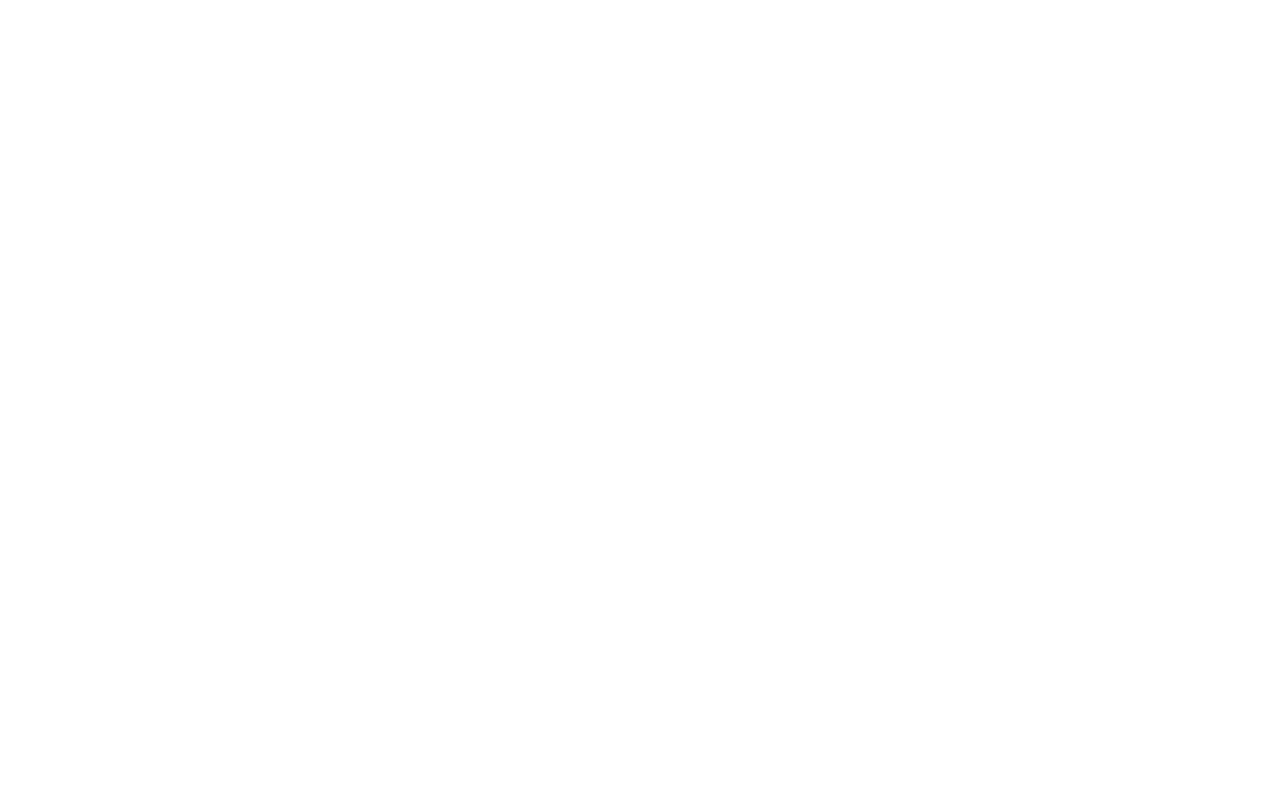
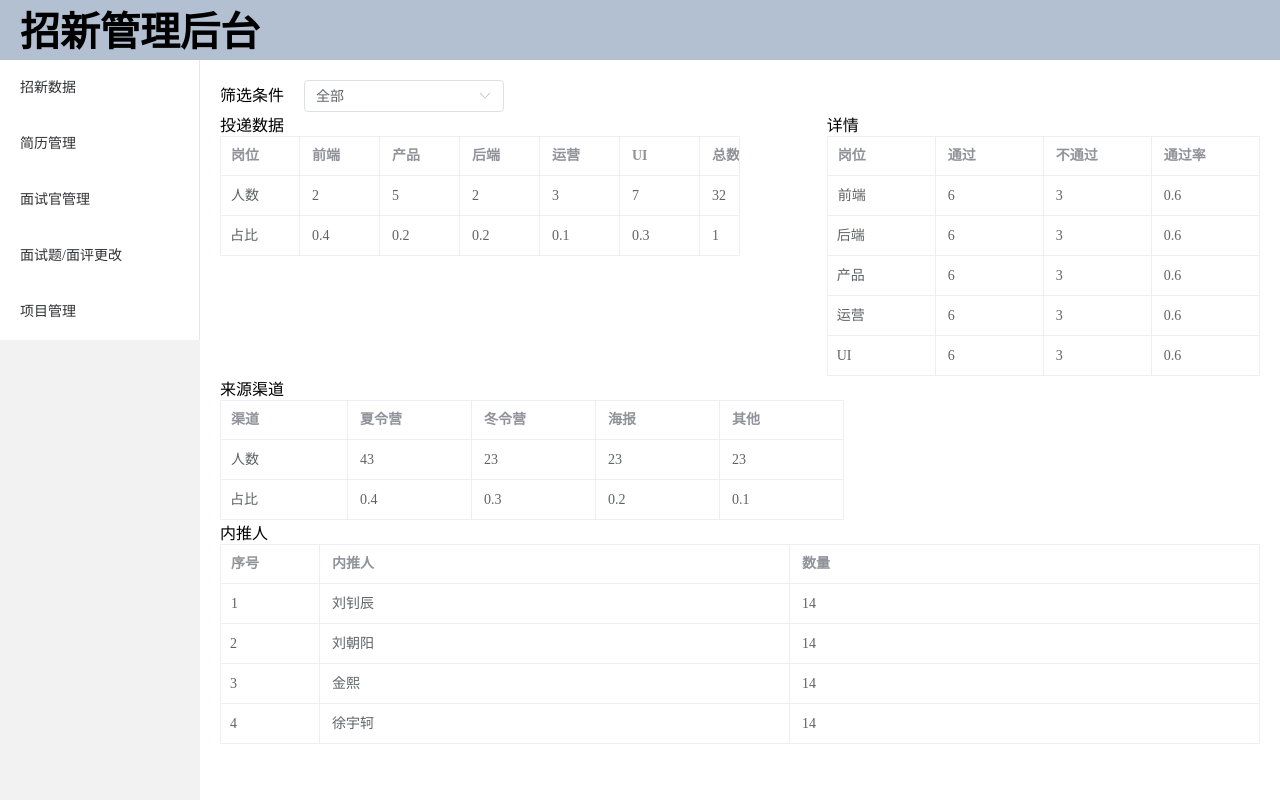
Before and after one commit to faga1/enroll, a Vue app: page /admin/data in a window 1280 px wide. Before the commit this address had no page. Built offline with nearby package versions, Linux system fonts and the light colour scheme.

Commit message:
招新数据

```diff
--- /dev/null
+++ b/src/views/admin/admin.vue
@@ -0,0 +1,32 @@
+<template>
+    <el-container>
+      <el-header>招新管理后台</el-header>
+      <el-container>
+        <el-aside width="200px">
+            <el-menu router>
+                <el-menu-item index="1" route="/admin/data">招新数据</el-menu-item>
+                <el-menu-item index="2" route="/admin/resumeMag">简历管理</el-menu-item>
+                <el-menu-item index="3" route="/admin/interviewerMag">面试官管理</el-menu-item>
+                <el-menu-item index="4" route="/admin/changeInterview">面试题/面评更改</el-menu-item>
+                <el-menu-item index="5" route="/admin/projectMag">项目管理</el-menu-item>
+            </el-menu>
+        </el-aside>
+        <el-main><router-view></router-view></el-main>
+      </el-container>
+    </el-container>
+</template>
+<script setup lang="ts">
+</script>
+<style lang="less" scoped>
+.el-container{
+    height: 100vh;
+    .el-header{
+        font-size: 40px;
+        font-weight: 600;
+        background-color: #b3c0d1;
+    }
+    .el-aside{
+        background-color: rgb(242,242,242);
+    }
+}
+</style>
--- /dev/null
+++ b/src/views/admin/changeInterview.vue
@@ -0,0 +1,7 @@
+<template>
+changeinterview
+</template>
+<script setup lang="ts">
+</script>
+<style lang="less" scoped>
+</style>
--- /dev/null
+++ b/src/views/admin/data.vue
@@ -0,0 +1,90 @@
+<template>
+    <div>
+        <span>筛选条件</span>
+        <el-select v-model="post">
+            <el-option
+            v-for="item in postList"
+            :key='item.name'
+            :label="item.name"
+            :value="item.name"></el-option>
+        </el-select>
+    </div>
+    <el-row>
+        <el-col :span="12">
+            <div class="title">投递数据</div>
+            <el-table :data="deliveryData" border>
+                <el-table-column prop="post" label="岗位"></el-table-column>
+                <el-table-column prop="front" label="前端"></el-table-column>
+                <el-table-column prop="pm" label="产品"></el-table-column>
+                <el-table-column prop="end" label="后端"></el-table-column>
+                <el-table-column prop="operate" label="运营"></el-table-column>
+                <el-table-column prop="UI" label="UI"></el-table-column>
+                <el-table-column prop="total" label="总数"></el-table-column>
+            </el-table>
+        </el-col>
+        <el-col :span="10" style="margin-left:auto">
+            <div class="title">详情</div>
+            <el-table :data="dataDetail" border>
+                <el-table-column prop="post" label="岗位"></el-table-column>
+                <el-table-column prop="passed" label="通过"></el-table-column>
+                <el-table-column prop="noPass" label="不通过"></el-table-column>
+                <el-table-column prop="passRate" label="通过率"></el-table-column>
+            </el-table>
+        </el-col>
+    </el-row>
+    <div style="width:60%">
+        <div class="title">来源渠道</div>
+        <el-table :data="wayDetail" border>
+                <el-table-column prop="from" label="渠道"></el-table-column>
+                <el-table-column prop="sumCamp" label="夏令营"></el-table-column>
+                <el-table-column prop="winCamp" label="冬令营"></el-table-column>
+                <el-table-column prop="poster" label="海报"></el-table-column>
+                <el-table-column prop="other" label="其他"></el-table-column>
+            </el-table>
+    </div>
+    <div>
+        <div>内推人</div>
+        <div class="container">
+            <el-table :data="putinData" border>
+                <el-table-column type="index" label="序号" width="100px"></el-table-column>
+                <el-table-column prop="putin" label="内推人"></el-table-column>
+                <el-table-column prop="number" label="数量"></el-table-column>
+            </el-table>
+        </div>
+    </div>
+</template>
+<script setup lang="ts">
+import { reactive, ref } from 'vue'
+
+const post = ref('全部')
+const postList = reactive([
+    { name: '前端' },
+    { name: '后端' },
+    { name: '产品' },
+    { name: '运营' }
+])
+const deliveryData = reactive([
+  { post: '人数', front: '2', pm: 5, end: 2, operate: 3, UI: 7, total: 32 },
+  { post: '占比', front: 0.4, pm: 0.2, end: 0.2, operate: 0.1, UI: 0.3, total: 1 },
+])
+const dataDetail = reactive([
+    { post: '前端', passed: 6, noPass: 3, passRate: 0.6 },
+    { post: '后端', passed: 6, noPass: 3, passRate: 0.6 },
+    { post: '产品', passed: 6, noPass: 3, passRate: 0.6 },
+    { post: '运营', passed: 6, noPass: 3, passRate: 0.6 },
+    { post: 'UI', passed: 6, noPass: 3, passRate: 0.6 },
+])
+const wayDetail = reactive([
+    { from: '人数', sumCamp: 43, winCamp: 23, poster: 23, other: 23 },
+    { from: '占比', sumCamp: 0.4, winCamp: 0.3, poster: 0.2, other: 0.1 }
+])
+const putinData = reactive([
+    { putin: '刘钊辰', number: 14 },
+    { putin: '刘朝阳', number: 14 },
+    { putin: '金熙', number: 14 },
+    { putin: '徐宇轲', number: 14 }
+
+])
+</script>
+<style lang="less" scoped>
+</style>
--- /dev/null
+++ b/src/views/admin/interviewerMag.vue
@@ -0,0 +1,7 @@
+<template>
+interviewerMag
+</template>
+<script setup lang="ts">
+</script>
+<style lang="less" scoped>
+</style>
--- /dev/null
+++ b/src/views/admin/projectMag.vue
@@ -0,0 +1,7 @@
+<template>
+projectMag
+</template>
+<script setup lang="ts">
+</script>
+<style lang="less" scoped>
+</style>
--- /dev/null
+++ b/src/views/admin/resumeMag.vue
@@ -0,0 +1,7 @@
+<template>
+resumeMag
+</template>
+<script setup lang="ts">
+</script>
+<style lang="less" scoped>
+</style>
```
Also changed, not shown: auto-imports.d.ts (+8 -0 lines), src/router/index.ts (+18 -1 lines), .eslintrc.js.
